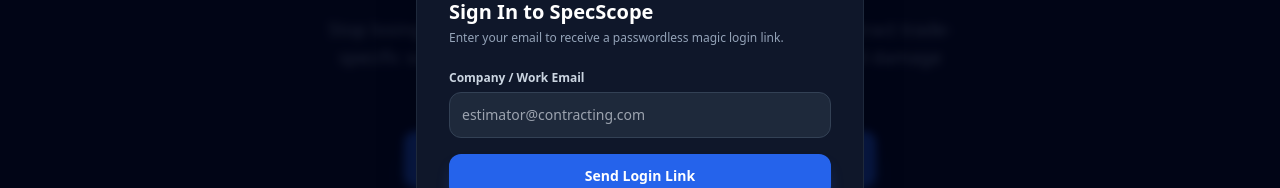
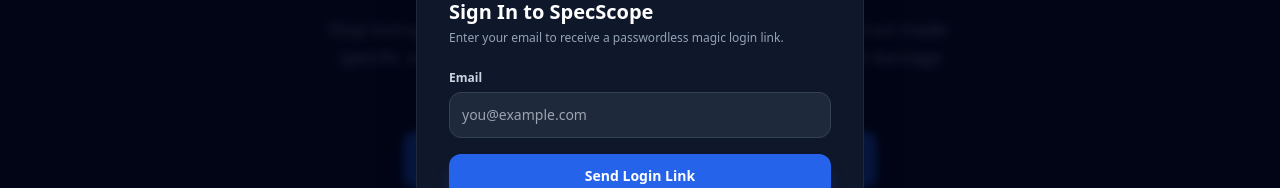
Before and after one commit to specscopeai/specscope-app, a Next.js app: page / in a window 1280 px wide. Both pictures are taken after a click on the button "Sign In". Shown: the part 344-532 px from the top of the page. Built offline with nearby package versions, Linux system fonts and the light colour scheme; no server answers.

Commit message:
fix: correct domain array parsing in AuthModal

```diff
--- a/components/AuthModal.tsx
+++ b/components/AuthModal.tsx
@@ -1,9 +1,9 @@
 'use client';
 import { useState } from 'react';
-import { X, Mail, ShieldCheck, CheckCircle, Lock } from 'lucide-react';
+import { X, Mail, ShieldCheck, CheckCircle } from 'lucide-react';
 import { supabase } from '@/lib/supabase';
 
-export default function AuthModal({ isOpen, onClose, onAuthSuccess, defaultTab = 'signin' }: { isOpen: boolean; onClose: () => void; onAuthSuccess?: () => void; defaultTab?: 'signin' | 'signup' }) {
+export default function AuthModal({ isOpen, onClose, defaultTab = 'signin' }: { isOpen: boolean; onClose: () => void; defaultTab?: 'signin' | 'signup' }) {
   const [tab, setTab] = useState<'signin' | 'signup'>(defaultTab);
   const [email, setEmail] = useState('');
   const [submitted, setSubmitted] = useState(false);
@@ -17,9 +17,10 @@
     e.preventDefault();
     setErrorMsg('');
 
-    const domain = email.split('@')?.toLowerCase();
+    const parts = email.split('@');
+    const domain = parts?.toLowerCase() || '';
     if (disposableDomains.includes(domain)) {
-      setErrorMsg('Please use a valid company or personal email address.');
+      setErrorMsg('Please use a valid email address.');
       return;
     }
 
@@ -74,11 +75,11 @@
         ) : (
           <form onSubmit={handleSubmit} className="mt-6 space-y-4">
             <div>
-              <label className="block text-xs font-semibold text-slate-300 mb-1.5">Company / Work Email</label>
+              <label className="block text-xs font-semibold text-slate-300 mb-1.5">Email</label>
               <input
                 type="email"
                 required
-                placeholder="estimator@contracting.com"
+                placeholder="you@example.com"
                 value={email}
                 onChange={(e) => setEmail(e.target.value)}
                 className="w-full bg-slate-800 border border-slate-700 text-white rounded-xl p-3 text-sm focus:ring-2 focus:ring-blue-500 outline-none"
```
